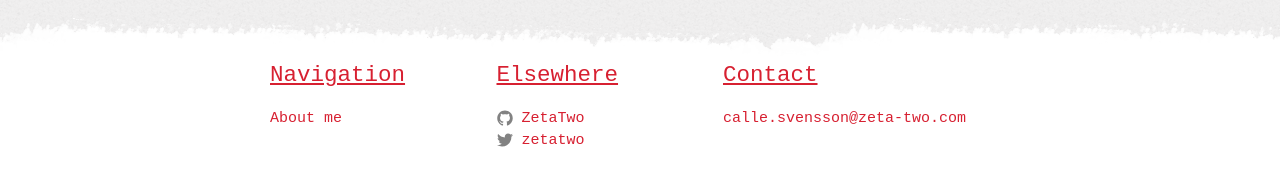
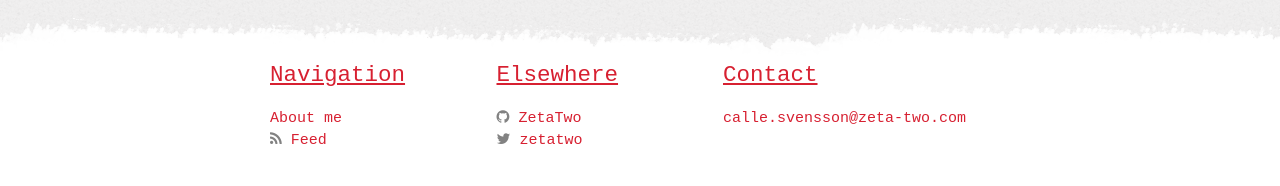
Before and after one commit to ZetaTwo/zetatwocom, a Jekyll site: the page built from about.md, in a window 1280 px wide. Shown: the part 592-778 px from the top of the page. Built offline with Jekyll 4.4.1, drawn with Linux system fonts in a browser that asks for light colours; nearby versions of some CDN libraries; some web fonts are replaced.

Commit message:
Fixed banner width issue. Fixes #1

```diff
--- a/_includes/footer.html
+++ b/_includes/footer.html
@@ -9,6 +9,11 @@
         <h2>Navigation</h2>
         <ul class="contact-list">
           <li><a href="/about">About me</a></li>
+          <li>
+            <a href="/feed.xml" title="RSS">
+              <i class="fa fa-rss icon"></i> Feed
+            </a>
+          </li>
         </ul>
       </div>
 
@@ -18,12 +23,7 @@
           {% if site.github_username %}
           <li>
             <a href="https://github.com/{{ site.github_username }}">
-              <span class="icon  icon--github">
-                <svg viewBox="0 0 16 16">
-                  <path fill="#828282" d="M7.999,0.431c-4.285,0-7.76,3.474-7.76,7.761 c0,3.428,2.223,6.337,5.307,7.363c0.388,0.071,0.53-0.168,0.53-0.374c0-0.184-0.007-0.672-0.01-1.32 c-2.159,0.469-2.614-1.04-2.614-1.04c-0.353-0.896-0.862-1.135-0.862-1.135c-0.705-0.481,0.053-0.472,0.053-0.472 c0.779,0.055,1.189,0.8,1.189,0.8c0.692,1.186,1.816,0.843,2.258,0.645c0.071-0.502,0.271-0.843,0.493-1.037 C4.86,11.425,3.049,10.76,3.049,7.786c0-0.847,0.302-1.54,0.799-2.082C3.768,5.507,3.501,4.718,3.924,3.65 c0,0,0.652-0.209,2.134,0.796C6.677,4.273,7.34,4.187,8,4.184c0.659,0.003,1.323,0.089,1.943,0.261 c1.482-1.004,2.132-0.796,2.132-0.796c0.423,1.068,0.157,1.857,0.077,2.054c0.497,0.542,0.798,1.235,0.798,2.082 c0,2.981-1.814,3.637-3.543,3.829c0.279,0.24,0.527,0.713,0.527,1.437c0,1.037-0.01,1.874-0.01,2.129 c0,0.208,0.14,0.449,0.534,0.373c3.081-1.028,5.302-3.935,5.302-7.362C15.76,3.906,12.285,0.431,7.999,0.431z"/>
-                </svg>
-              </span>
-
+              <i class="fa fa-github icon"></i>
               <span class="username">{{ site.github_username }}</span>
             </a>
           </li>
@@ -32,13 +32,7 @@
           {% if site.twitter_username %}
           <li>
             <a href="https://twitter.com/{{ site.twitter_username }}">
-              <span class="icon  icon--twitter">
-                <svg viewBox="0 0 16 16">
-                  <path fill="#828282" d="M15.969,3.058c-0.586,0.26-1.217,0.436-1.878,0.515c0.675-0.405,1.194-1.045,1.438-1.809
-                  c-0.632,0.375-1.332,0.647-2.076,0.793c-0.596-0.636-1.446-1.033-2.387-1.033c-1.806,0-3.27,1.464-3.27,3.27 c0,0.256,0.029,0.506,0.085,0.745C5.163,5.404,2.753,4.102,1.14,2.124C0.859,2.607,0.698,3.168,0.698,3.767 c0,1.134,0.577,2.135,1.455,2.722C1.616,6.472,1.112,6.325,0.671,6.08c0,0.014,0,0.027,0,0.041c0,1.584,1.127,2.906,2.623,3.206 C3.02,9.402,2.731,9.442,2.433,9.442c-0.211,0-0.416-0.021-0.615-0.059c0.416,1.299,1.624,2.245,3.055,2.271 c-1.119,0.877-2.529,1.4-4.061,1.4c-0.264,0-0.524-0.015-0.78-0.046c1.447,0.928,3.166,1.469,5.013,1.469 c6.015,0,9.304-4.983,9.304-9.304c0-0.142-0.003-0.283-0.009-0.423C14.976,4.29,15.531,3.714,15.969,3.058z"/>
-                </svg>
-              </span>
-
+              <i class="fa fa-twitter icon"></i>
               <span class="username">{{ site.twitter_username }}</span>
             </a>
           </li>
--- a/_includes/head.html
+++ b/_includes/head.html
@@ -6,11 +6,12 @@
   <title>{% if page.title %}{{ page.title }}{% else %}{{ site.title }}{% endif %}</title>
   <meta name="description" content="{% if page.excerpt %}{{ page.excerpt | strip_html | strip_newlines | truncate: 160 }}{% else %}{{ site.description }}{% endif %}">
 
-  <link rel="stylesheet" href="{{ "/css/main.css" | prepend: site.baseurl }}">
   <link rel="canonical" href="{{ page.url | replace:'index.html','' | prepend: site.baseurl | prepend: site.url }}">
   <link rel="alternate" type="application/rss+xml" title="{{ site.title }}" href="{{ "/feed.xml" | prepend: site.baseurl | prepend: site.url }}" />
 
+  <link rel="stylesheet" href="//maxcdn.bootstrapcdn.com/font-awesome/4.3.0/css/font-awesome.min.css">
   <link rel="stylesheet" href="//cdnjs.cloudflare.com/ajax/libs/KaTeX/0.2.0/katex.min.css">
+  <link rel="stylesheet" href="{{ "/css/main.css" | prepend: site.baseurl }}">
 
   <script>
     (function(i,s,o,g,r,a,m){i['GoogleAnalyticsObject']=r;i[r]=i[r]||function(){
--- a/_includes/header.html
+++ b/_includes/header.html
@@ -1,8 +1,9 @@
 <div class="site-content">
   <header class="site-header">
 
-    <div class="banner">
-      <a class="site-title" href="{{ site.baseurl }}/"></a>
+    <div class="banner-container">
+      <a class="banner" href="{{ site.baseurl }}/">
+        <img class="banner-image" src="/img/header.png">
+      </a>
     </div>
-
   </header>
--- a/_sass/_base.scss
+++ b/_sass/_base.scss
@@ -191,6 +191,8 @@
  */
 .icon {
 
+    color: $grey-color;
+
     > svg {
         display: inline-block;
         width: 16px;
--- a/_sass/_layout.scss
+++ b/_sass/_layout.scss
@@ -11,31 +11,29 @@
  * Site header
  */
 .site-header {
-  .banner {
+  overflow: hidden;
+  position: relative;
+  height: 159px;
+
+  .banner-container {
     $width: 1060px;
-    background: url('/img/header.png') no-repeat;
-    height: 159px;
     width: $width;
-
+    position: absolute;
+    left: 50%;
     margin-left: -$width/2;
-    position: relative;
-    left: 50%;
 
     @include media-query($on-palm) {
       $zoom: 0.7;
-      background-size: $zoom*100%;
       $width: $zoom*1060px;
+      width: $width;
       margin-left: -$width/2;
     }
 
-
-    .site-title {
-      width: 520px;
-      height: 120px;
-      margin: 0 auto;
+    .banner {
       display: block;
     }
   }
+
 }
 
 
```
Also changed, not shown: Gemfile.lock.
